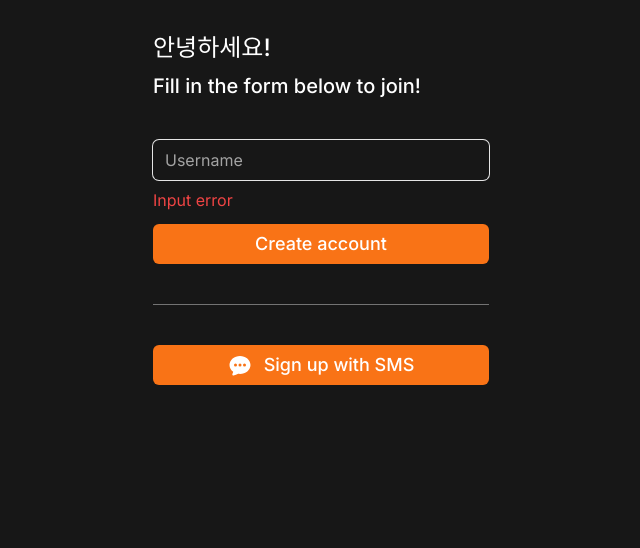
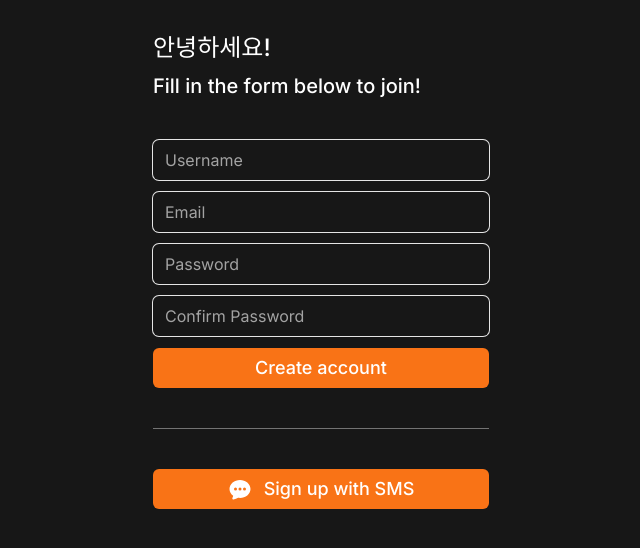
Before and after one commit to verobeach7/carrot-market-reloaded, a Next.js app: page /create-account in a window 1280 px wide. Shown: the top 548 px of the page, without its empty margins (319-959 px from the left). Built offline with nearby package versions, Linux system fonts and the light colour scheme.

Commit message:
Carrot Market: Authentication UI(Form Components: Reusable Component with Props, TypeScript Interface)

```diff
--- a/app/create-account/page.tsx
+++ b/app/create-account/page.tsx
@@ -1,7 +1,9 @@
+import FormButton from "@/components/form-btn";
+import FormInput from "@/components/form-input";
 import { ChatBubbleOvalLeftEllipsisIcon } from "@heroicons/react/16/solid";
 import Link from "next/link";
 
-export default function H() {
+export default function CreateAccount() {
   return (
     <div className="flex flex-col gap-10 py-8 px-6">
       <div className="flex flex-col gap-2 *:font-medium">
@@ -9,16 +11,21 @@
         <h2 className="text-xl">Fill in the form below to join!</h2>
       </div>
       <form className="flex flex-col gap-3">
-        <div className="flex flex-col gap-2">
-          <input
-            className="bg-transparent rounded-md w-full h-10 focus:outline-none ring-1 focus:ring-2 ring-neutral-200 focus:ring-orange-500 border-none placeholder:text-neutral-400"
-            type="text"
-            placeholder="Username"
-            required
-          />
-          <span className="text-red-500">Input error</span>
-        </div>
-        <button className="primary-btn h-10">Create account</button>
+        <FormInput type="text" placeholder="Username" required errors={[]} />
+        <FormInput type="email" placeholder="Email" required errors={[]} />
+        <FormInput
+          type="password"
+          placeholder="Password"
+          required
+          errors={[]}
+        />
+        <FormInput
+          type="password"
+          placeholder="Confirm Password"
+          required
+          errors={[]}
+        />
+        <FormButton loading={false} text="Create account" />
       </form>
       <div className="w-full h-px bg-neutral-500" />
       <div>
--- /dev/null
+++ b/components/form-btn.tsx
@@ -0,0 +1,15 @@
+interface FormButtonProps {
+  loading: boolean;
+  text: string;
+}
+
+export default function FormButton({ loading, text }: FormButtonProps) {
+  return (
+    <button
+      disabled={loading}
+      className="primary-btn h-10 disabled:bg-neutral-400 disabled:text-neutral-300 disabled:cursor-not-allowed"
+    >
+      {loading ? "로딩 중" : text}
+    </button>
+  );
+}
--- /dev/null
+++ b/components/form-input.tsx
@@ -0,0 +1,29 @@
+interface FormInputProps {
+  type: string;
+  placeholder: string;
+  required: boolean;
+  errors: string[];
+}
+
+export default function FormInput({
+  type,
+  placeholder,
+  required,
+  errors,
+}: FormInputProps) {
+  return (
+    <div className="flex flex-col gap-2">
+      <input
+        className="bg-transparent rounded-md w-full h-10 focus:outline-none ring-1 focus:ring-4 transition ring-neutral-200 focus:ring-orange-500 border-none placeholder:text-neutral-400"
+        type={type}
+        placeholder={placeholder}
+        required={required}
+      />
+      {errors.map((error, index) => (
+        <span key={index} className="text-red-500">
+          {error}
+        </span>
+      ))}
+    </div>
+  );
+}
```
